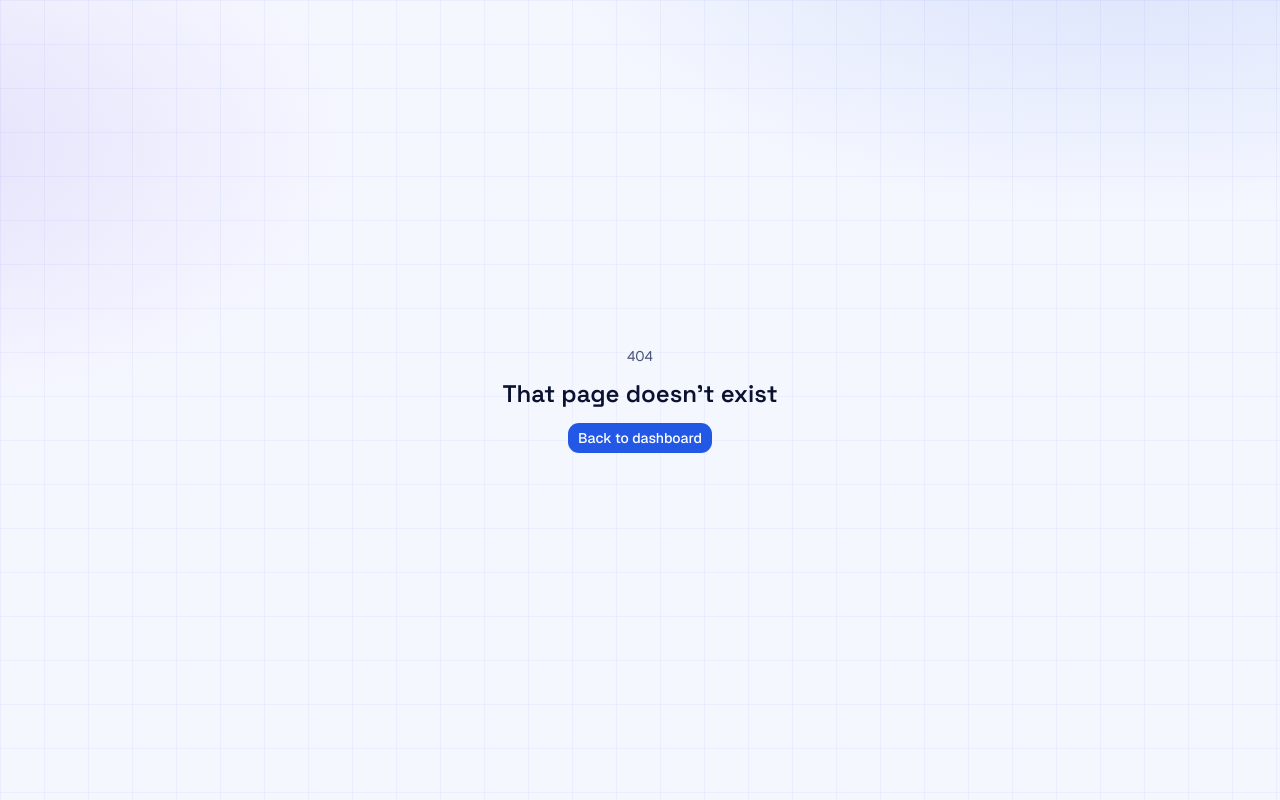
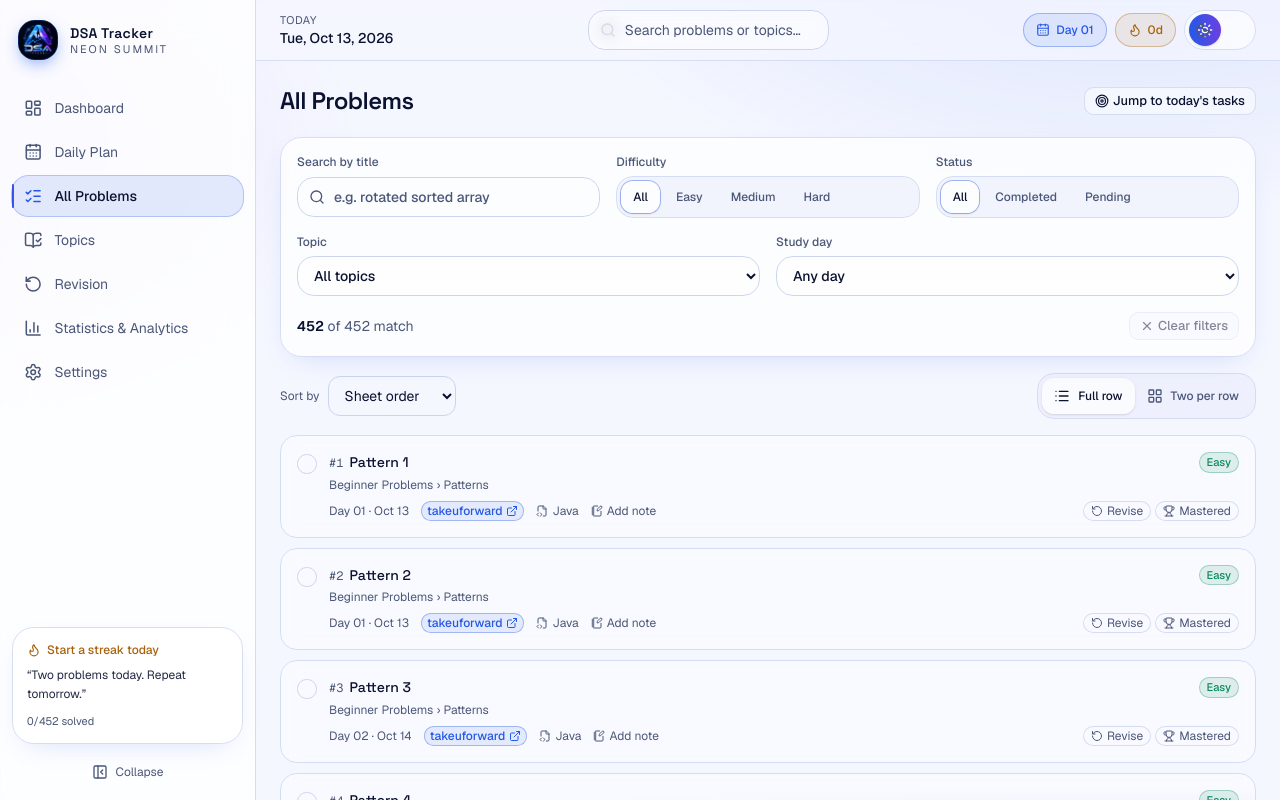
Before and after one commit to niks-nikhil-anand/HTML-Striver-DSA-Sheet, a Next.js app: page /problems in a window 1280 px wide. Before the commit this address had no page. Shown: the top 800 px of the page. Built offline with nearby package versions, Linux system fonts and the light colour scheme.

Commit message:
feat(app): add problems catalog page route

```diff
--- /dev/null
+++ b/app/(tracker)/problems/page.tsx
@@ -0,0 +1,14 @@
+import type { Metadata } from "next";
+import { PageHeader } from "@/components/layout/page-header";
+import { ProblemsView } from "@/components/problems/problems-view";
+
+export const metadata: Metadata = { title: "All Problems" };
+
+export default function Page() {
+  return (
+    <>
+      <PageHeader title="All Problems" />
+      <ProblemsView />
+    </>
+  );
+}
```
